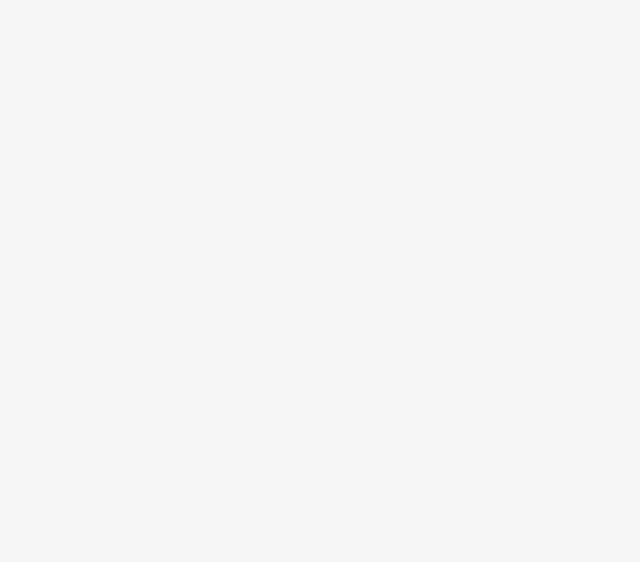
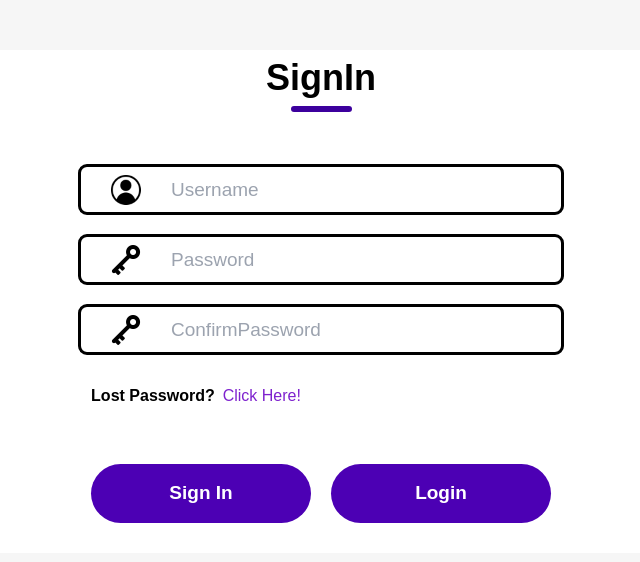
Before and after one commit to TanPhat23/DoAnBaoMat, a React (Create React App) app in the folder fe/: page /signin in a window 1280 px wide. Before the commit this address had no page. Shown: the top 562 px of the page, without its empty margins (429-1069 px from the left). Built offline with nearby package versions, Linux system fonts and the light colour scheme; the HTML template or start-up script is replaced by a standard one.

Commit message:
Add_Signin

```diff
--- a/fe/src/App.js
+++ b/fe/src/App.js
@@ -12,6 +12,7 @@ import { BrowserRouter ,Route, Routes} from 'react-router-dom';
 import LandingPage from './Components/HomePage/LandingPage';
 import LoginSignUp from './Components/LoginSignup/Login';
 import HomePage from './Components/HomePage/HomePage';
+import Signin from './Components/LoginSignup/Signin';
 function App() {
 
   return (
@@ -20,6 +21,7 @@ function App() {
       <Routes>
         <Route path = "/" element={<LandingPage/>}/>
         <Route path ="/login" element ={<LoginSignUp/>}/>
+        <Route path ="/signin" element ={<Signin/>}/>
         <Route path= "/home" element ={<HomePage/>}/>
       </Routes>
     </BrowserRouter>
--- a/fe/src/Components/Auth/Employee.jsx
+++ b/fe/src/Components/Auth/Employee.jsx
@@ -2,7 +2,7 @@ import React from 'react'
 
 const Employee = () => {
   return (
-    <div className='employee-container'>
+    <div className="employee-container">
         <div>Hello, Employee</div>
         <div>Let's get to work!!!</div>
     </div>
--- /dev/null
+++ b/fe/src/Components/LoginSignup/Signin.jsx
@@ -0,0 +1,112 @@
+import React, { useState } from "react";
+import './Global.css'
+import axios from "axios";
+
+import acc from "./photo/account.png"
+import pass from "./photo/key.png"
+import { Router, useNavigate } from "react-router-dom";
+
+
+const Signin = () => {
+    const [action, setAction] = useState("SignIn");
+    const [name, setName] = useState("");
+    const [password, setPassword] = useState("");
+    const [checkPassword, setCheckPassword] = useState(true);
+    const [confirmPassword, setConfirmPassword] = useState("");
+    const navigate = useNavigate()
+
+    const checkPasswordfunc = ()=>{
+        if( password === confirmPassword){
+            return true
+        }else{
+            setCheckPassword(false)
+            return false
+        }
+    }
+
+
+    const handleSignin = async (e) => {
+            try {
+                if(checkPasswordfunc()){
+                    const response = await axios.post("http://localhost:8080/signin", {
+                        username: name,
+                        password: password,
+                    }, { withCredentials: true });
+                    if (response.status === 200) {
+                        console.log("Login successful")
+                        navigate("/home")
+                    }
+                }
+            } catch (error) {
+                console.log("Error logging in:", error);
+            }
+    };
+
+
+    return (
+        <div className="flex flex-col mt-[50px] justify-center ml-[350px] bg-white rounded-xl pb-[30px] w-[800px]">
+            <div className="flex flex-col items-center mt-2 gap-2 w-full">
+                <div className="text-black text-4xl font-bold">{action}</div>
+                <div className="w-[61px] h-[6px] bg-[#3c009d] rounded-md"></div>
+            </div>
+            <div className="inputs flex justify-center">
+                <div className="input outline">
+                    <img src={acc} alt="" />
+                       <input
+                            type="text"
+                            placeholder="Username"
+                            value={name}
+                            onChange={(e) => setName(e.target.value)}
+                        />
+                    </div>
+                <div className="input outline">
+                    <img src={pass} alt="" />
+                    <input
+                        type="password"
+                        placeholder="Password"
+                        value={password}
+                        onChange={(e) => setPassword(e.target.value)}
+                    />
+                </div>
+                <div className="input outline " >
+
+                    <img src={pass} alt="" />
+                    <input
+                        type="password"
+                        placeholder="ConfirmPassword"
+                        value={confirmPassword}
+                        onChange={(e) => setConfirmPassword(e.target.value)}
+                    />
+
+                </div>
+
+
+            </div>
+            {checkPassword ?  "": <p className="checkpassword pl-[200px] mt-[10px] text-red-700">The password does not match</p>}
+                {action === "Sign Up" ? <div></div> :
+                    <div className="flex justify-center mt-8 mr-[250px]">
+                        <p className="font-bold">Lost Password?</p> <span className="ml-2 text-purple-700 hover:text-blue-600 cursor-pointer">Click Here!</span>
+                    </div>
+                }
+
+
+            <div className="flex justify-center mt-14 gap-5">
+
+                <button
+                    className={action === "Sign Up" ? "submit gray" : "submit"}
+                    onClick={()=> handleSignin()}
+                >
+                    Sign In
+                </button>
+                <button
+                    className={action === "Sign Up" ? "submit gray" : "submit"}
+                    onClick={()=> navigate("/login")}
+                >
+                    Login
+                </button>
+            </div>
+        </div>
+    );
+};
+
+export default Signin;
```
